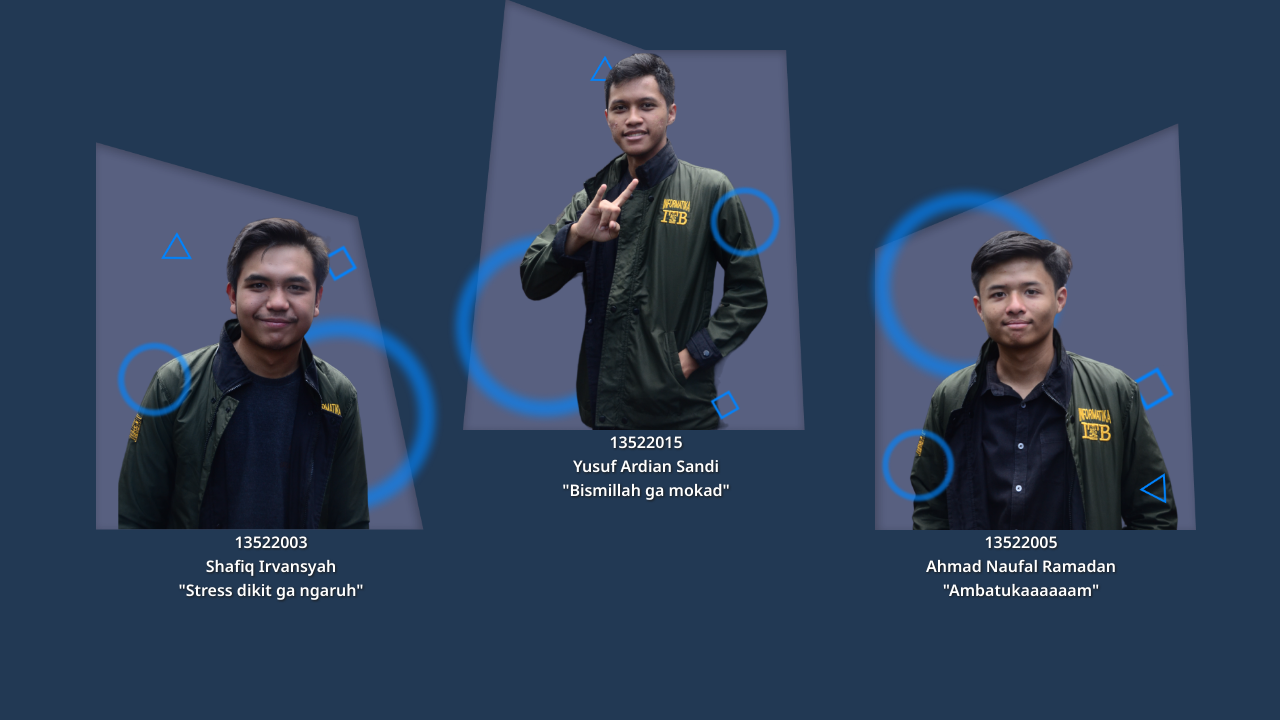
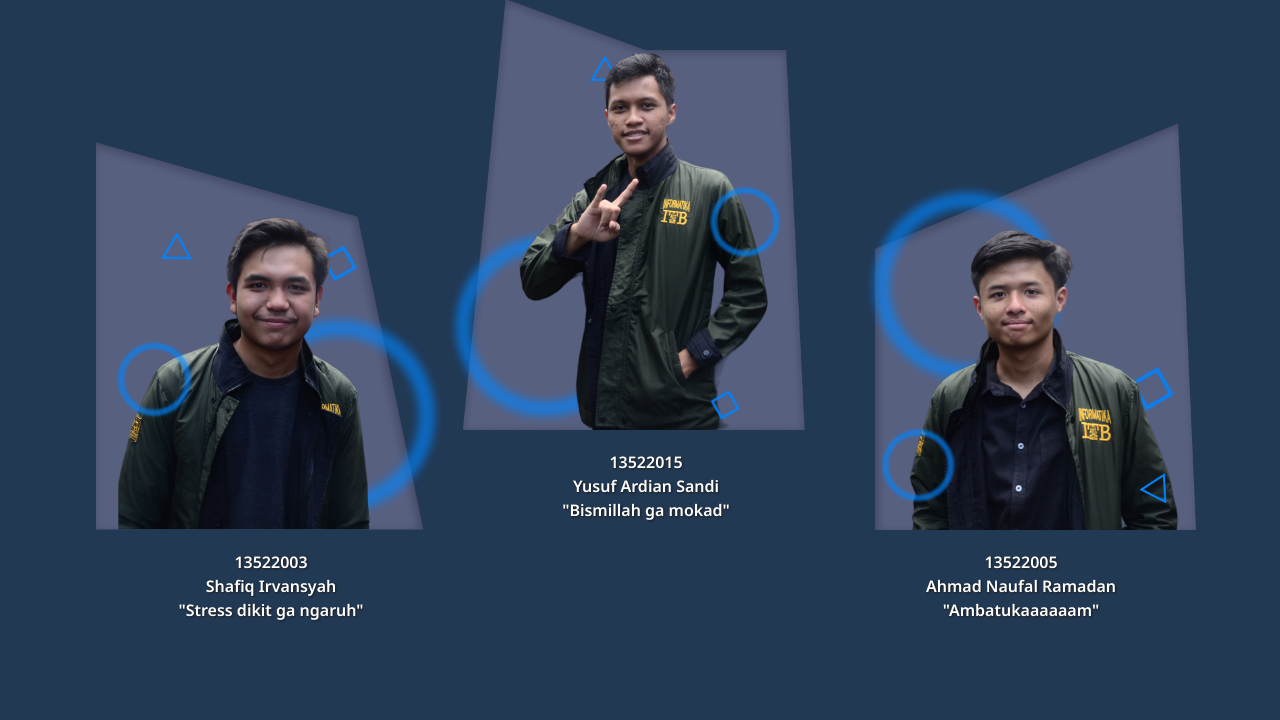
Before and after one commit to shafiqIrv/Algeo02-22003, a Django app: page /about-us/ in a window 1280 px wide. Shown: the part 358-1078 px from the top of the page. Before the commit the page ends 960 px from the top, so only its background shows below. Run offline with Django 4.2, Linux system fonts and the light colour scheme; some libraries are stand-ins or nearby versions.

Commit message:
Updated About Us

```diff
--- a/src/cbir_web/pages/static/pages/about_us.css
+++ b/src/cbir_web/pages/static/pages/about_us.css
@@ -23,6 +23,7 @@ h1{
 }
 
 .isi{
+    padding-top: 20px;
     text-align: center;
     font-weight:600;
     filter: drop-shadow(1px 1px 1px #1a1a1a);
```
